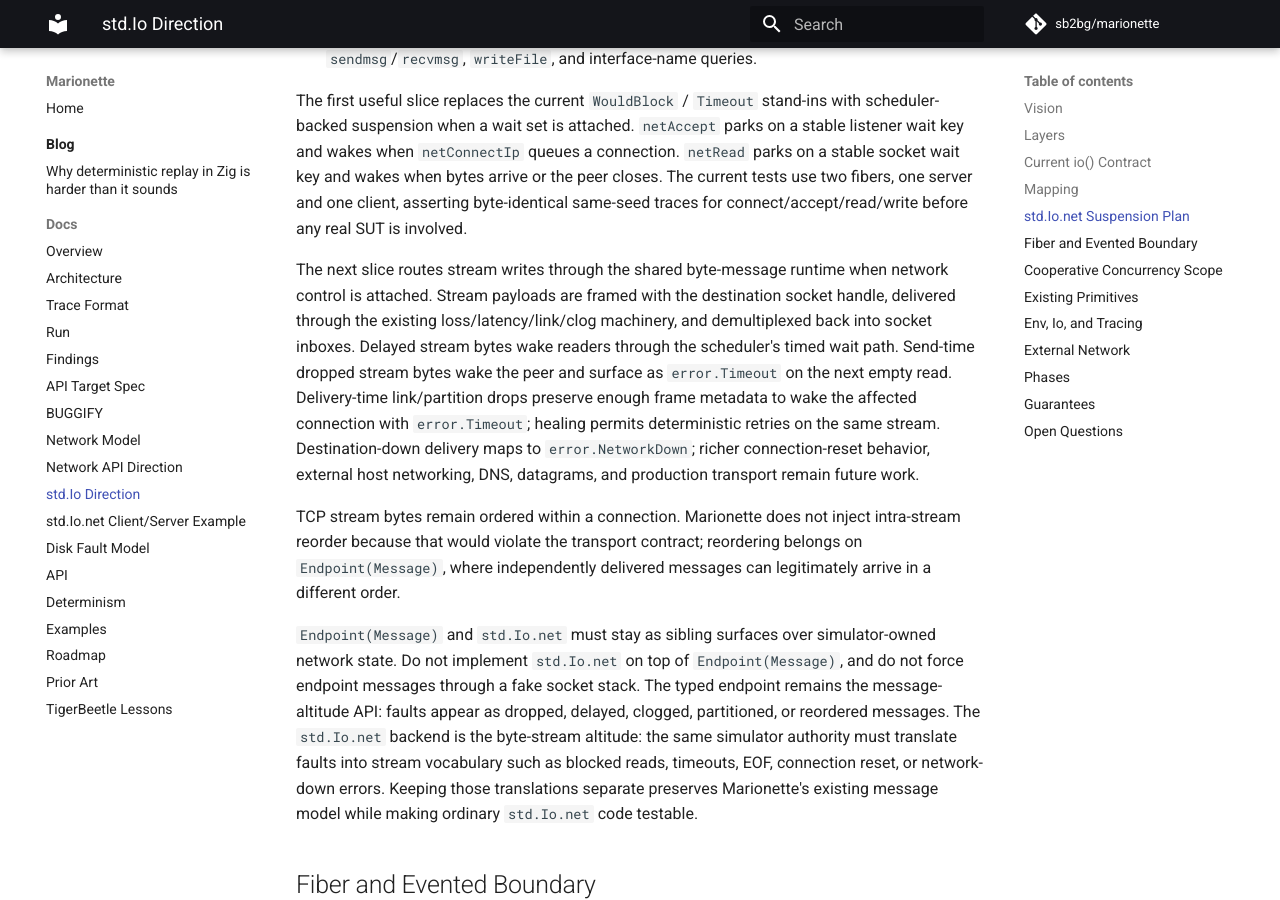
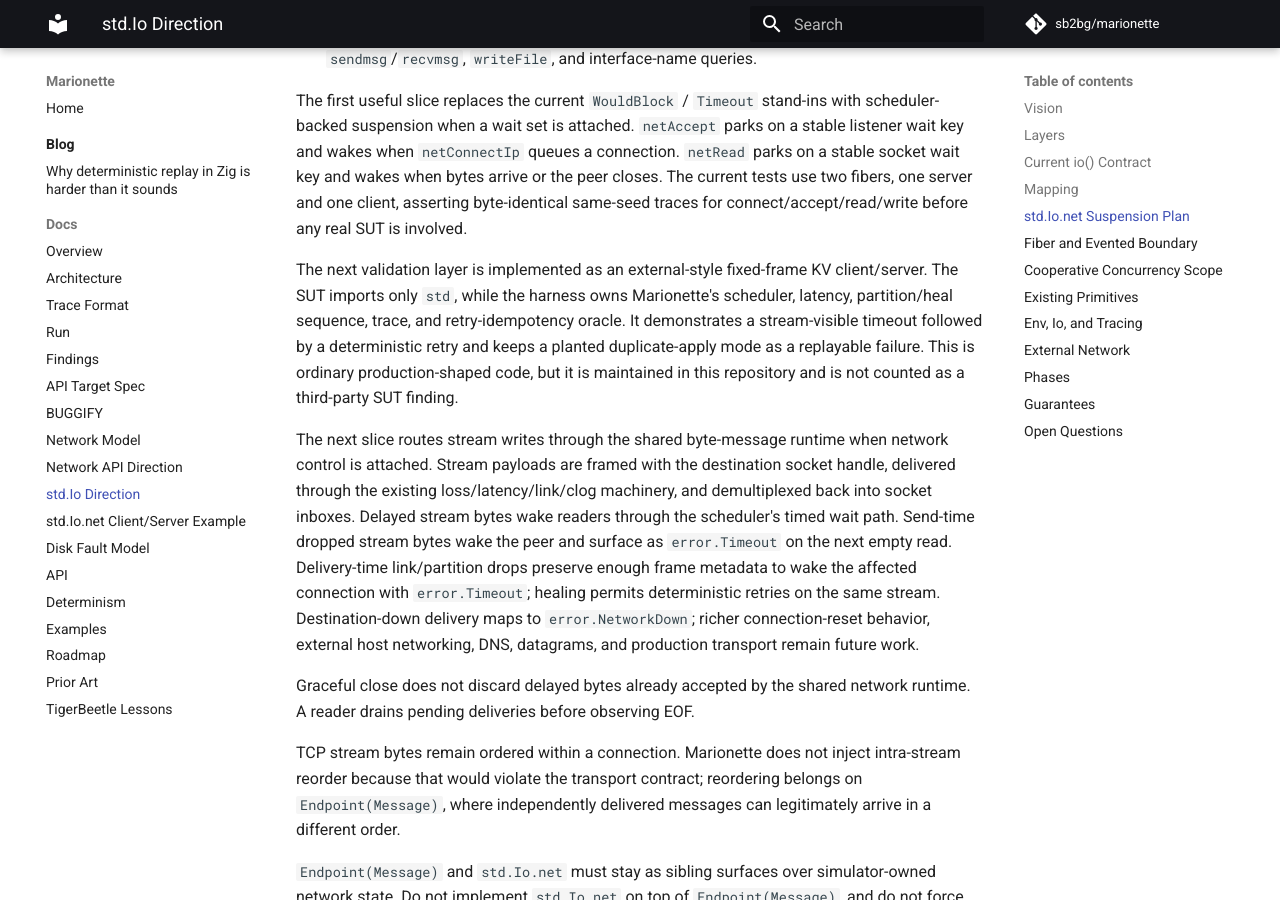
Before and after one commit to sb2bg/marionette, an MkDocs documentation site: the page built from docs/std-io-direction.md, in a window 1280 px wide and 900 px high, scrolled down 2885 px. Built offline with MkDocs 1.6.1 and Material for MkDocs 9.7.7, drawn with Linux system fonts in a browser that asks for light colours; comment, search, counter and statistics services are not loaded; some of the changed text lies outside the part shown.

Commit message:
Record std Io net validation boundary

```diff
--- a/docs/std-io-direction.md
+++ b/docs/std-io-direction.md
@@ -134,6 +134,14 @@ peer closes. The current tests use two fibers, one server and one client,
 asserting byte-identical same-seed traces for connect/accept/read/write before
 any real SUT is involved.
 
+The next validation layer is implemented as an external-style fixed-frame KV
+client/server. The SUT imports only `std`, while the harness owns Marionette's
+scheduler, latency, partition/heal sequence, trace, and retry-idempotency
+oracle. It demonstrates a stream-visible timeout followed by a deterministic
+retry and keeps a planted duplicate-apply mode as a replayable failure. This is
+ordinary production-shaped code, but it is maintained in this repository and
+is not counted as a third-party SUT finding.
+
 The next slice routes stream writes through the shared byte-message runtime when
 network control is attached. Stream payloads are framed with the destination
 socket handle, delivered through the existing loss/latency/link/clog machinery,
@@ -145,6 +153,9 @@ connection with `error.Timeout`; healing permits deterministic retries on the
 same stream. Destination-down delivery maps to `error.NetworkDown`; richer
 connection-reset behavior, external host networking, DNS, datagrams, and
 production transport remain future work.
+
+Graceful close does not discard delayed bytes already accepted by the shared
+network runtime. A reader drains pending deliveries before observing EOF.
 
 TCP stream bytes remain ordered within a connection. Marionette does not inject
 intra-stream reorder because that would violate the transport contract;
@@ -222,9 +233,10 @@ work should keep in view:
 
 - raw futex pointer addresses never enter the trace; the sim backend maps them
   to stable logical keys so ASLR and allocator placement do not affect replay;
-- fiber suspension and completion boundaries are intentionally opaque to the
-  optimizer. ReleaseSafe corrupted task state when the optimizer inlined across
-  a context-switch boundary, so those `noinline` boundaries are load-bearing.
+- scheduler-side dispatch plus fiber suspension and completion boundaries are
+  intentionally opaque to the optimizer. ReleaseSafe corrupted task state when
+  the optimizer inlined across a context-switch boundary, so those `noinline`
+  boundaries are load-bearing.
 
 ## Existing Primitives
 
@@ -324,6 +336,10 @@ Phase 1 is experimental deterministic `std.Io`:
   attached;
 - done: map delivery-time manual partition drops to `error.Timeout`, preserve
   the connection across `heal()`, and verify deterministic retry;
+- done: validate an external-style fixed-frame KV client/server with
+  happy-path replay, partition/timeout/heal retry, an exact idempotency oracle,
+  and a planted duplicate-apply failure;
+- done: drain queued delayed stream bytes before EOF after graceful peer close;
 - decided: preserve TCP byte order within each stream; message reordering stays
   on `Endpoint(Message)` rather than becoming an unphysical socket fault;
 - route sleep, queue, file, and network I/O through `World`;
```
Also changed, not shown: CHANGELOG.md (+15 -0 lines), docs/roadmap.md (+10 -2 lines).
